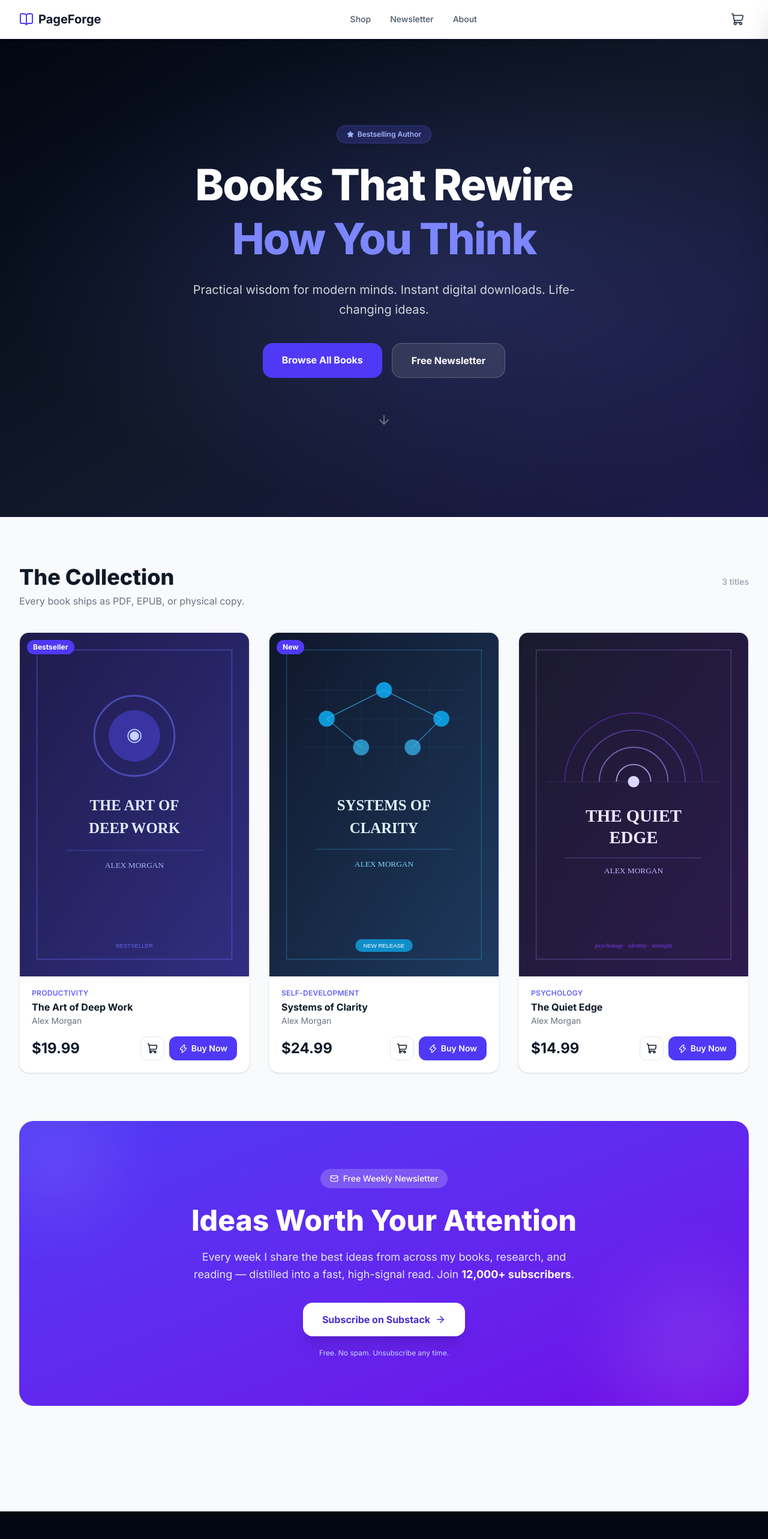
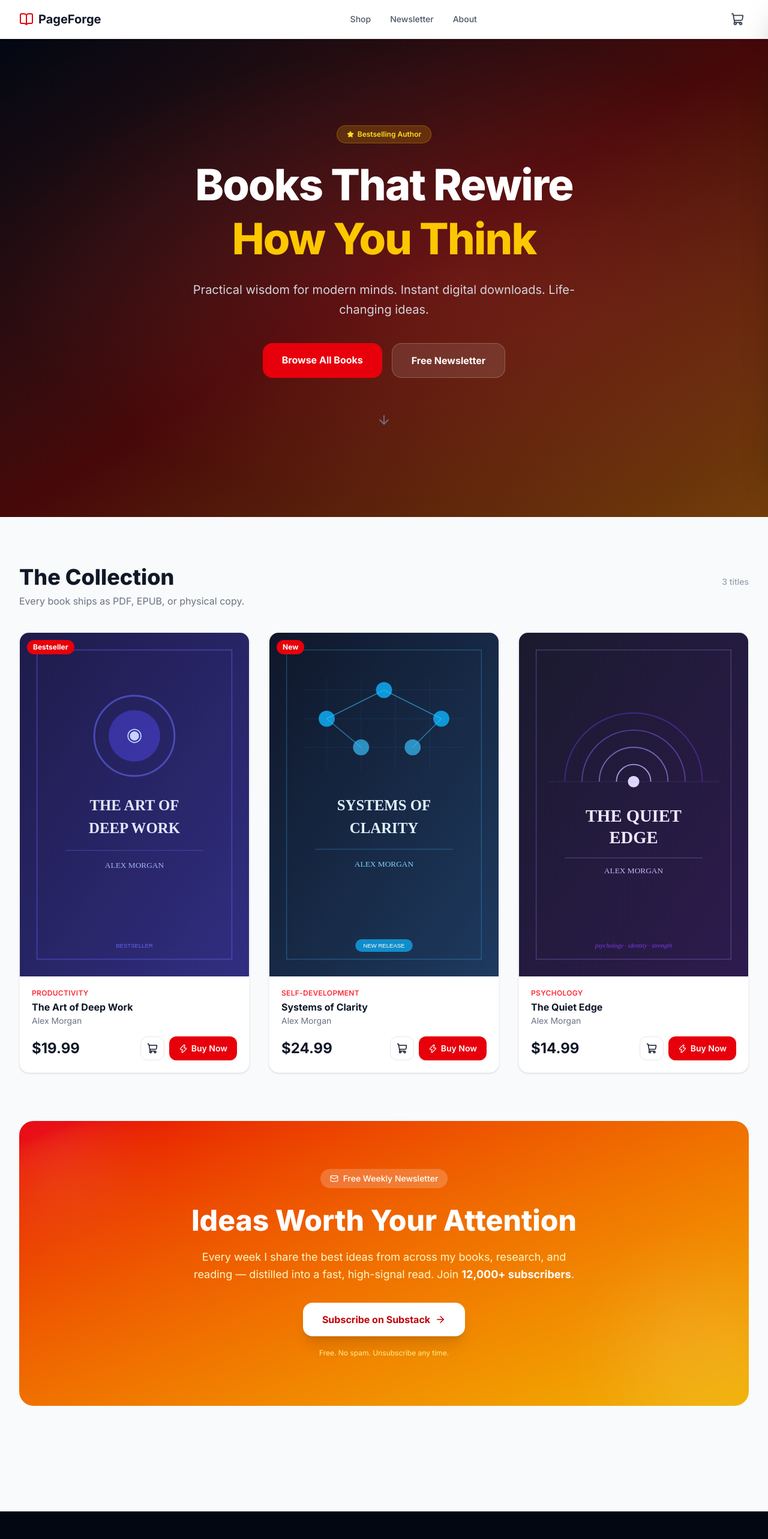
Before and after one commit to imzeddd/bookstore, a Next.js app: page / in a window 1280 px wide. Shown: the top 2566 px of the page at 60% size. Built offline with nearby package versions, Linux system fonts and the light colour scheme.

Commit message:
redesign: switch color scheme to red and yellow

```diff
--- a/src/app/cancel/page.tsx
+++ b/src/app/cancel/page.tsx
@@ -19,7 +19,7 @@ export default function CancelPage() {
         </p>
         <Link
           href="/"
-          className="inline-block bg-indigo-600 hover:bg-indigo-700 text-white font-bold px-8 py-4 rounded-2xl transition-colors"
+          className="inline-block bg-red-600 hover:bg-red-700 text-white font-bold px-8 py-4 rounded-2xl transition-colors"
         >
           Return to Shop
         </Link>
--- a/src/app/page.tsx
+++ b/src/app/page.tsx
@@ -7,17 +7,17 @@ export default function HomePage() {
   return (
     <>
       {/* Hero */}
-      <section className="relative bg-gradient-to-br from-gray-950 via-gray-900 to-indigo-950 text-white overflow-hidden">
+      <section className="relative bg-gradient-to-br from-gray-950 via-red-950 to-yellow-900 text-white overflow-hidden">
         <div className="absolute inset-0 opacity-20"
-          style={{ backgroundImage: "radial-gradient(ellipse at 60% 50%, #6366f1 0%, transparent 70%)" }}
+          style={{ backgroundImage: "radial-gradient(ellipse at 60% 50%, #ef4444 0%, transparent 70%)" }}
         />
         <div className="relative max-w-7xl mx-auto px-4 sm:px-6 lg:px-8 py-24 md:py-36 flex flex-col items-center text-center">
-          <span className="inline-flex items-center gap-1.5 bg-indigo-500/20 border border-indigo-500/30 text-indigo-300 text-xs font-semibold px-4 py-1.5 rounded-full mb-6">
+          <span className="inline-flex items-center gap-1.5 bg-yellow-500/20 border border-yellow-500/30 text-yellow-300 text-xs font-semibold px-4 py-1.5 rounded-full mb-6">
             <Star size={12} fill="currentColor" /> Bestselling Author
           </span>
           <h1 className="text-4xl sm:text-6xl md:text-7xl font-extrabold leading-tight tracking-tight max-w-4xl">
             Books That Rewire <br className="hidden md:block" />
-            <span className="text-indigo-400">How You Think</span>
+            <span className="text-yellow-400">How You Think</span>
           </h1>
           <p className="mt-6 text-gray-300 text-lg md:text-xl max-w-2xl leading-relaxed">
             Practical wisdom for modern minds. Instant digital downloads. Life-changing ideas.
@@ -25,7 +25,7 @@ export default function HomePage() {
           <div className="flex flex-col sm:flex-row gap-4 mt-10">
             <a
               href="#books"
-              className="bg-indigo-600 hover:bg-indigo-500 text-white font-bold px-8 py-4 rounded-2xl transition-colors text-base"
+              className="bg-red-600 hover:bg-red-500 text-white font-bold px-8 py-4 rounded-2xl transition-colors text-base"
             >
               Browse All Books
             </a>
--- a/src/app/success/page.tsx
+++ b/src/app/success/page.tsx
@@ -20,7 +20,7 @@ export default function SuccessPage() {
         </p>
         <Link
           href="/"
-          className="inline-block bg-indigo-600 hover:bg-indigo-700 text-white font-bold px-8 py-4 rounded-2xl transition-colors"
+          className="inline-block bg-red-600 hover:bg-red-700 text-white font-bold px-8 py-4 rounded-2xl transition-colors"
         >
           Back to Shop
         </Link>
--- a/src/components/BookCard.tsx
+++ b/src/components/BookCard.tsx
@@ -39,7 +39,7 @@ export default function BookCard({ book }: { book: Book }) {
           priority={false}
         />
         {book.badge && (
-          <span className="absolute top-3 left-3 bg-indigo-600 text-white text-xs font-bold px-2.5 py-1 rounded-full">
+          <span className="absolute top-3 left-3 bg-red-600 text-white text-xs font-bold px-2.5 py-1 rounded-full">
             {book.badge}
           </span>
         )}
@@ -47,11 +47,11 @@ export default function BookCard({ book }: { book: Book }) {
 
       {/* Info */}
       <div className="p-5">
-        <p className="text-xs text-indigo-500 font-semibold uppercase tracking-wide mb-1">
+        <p className="text-xs text-red-500 font-semibold uppercase tracking-wide mb-1">
           {book.category}
         </p>
         <Link href={`/book/${book.slug}`}>
-          <h3 className="font-bold text-gray-900 text-base leading-snug hover:text-indigo-600 transition-colors line-clamp-2">
+          <h3 className="font-bold text-gray-900 text-base leading-snug hover:text-red-600 transition-colors line-clamp-2">
             {book.title}
           </h3>
         </Link>
@@ -64,14 +64,14 @@ export default function BookCard({ book }: { book: Book }) {
           <div className="flex gap-2">
             <button
               onClick={() => addItem(book, book.formats[0])}
-              className="p-2.5 rounded-xl border border-gray-200 hover:border-indigo-400 hover:text-indigo-600 transition-colors"
+              className="p-2.5 rounded-xl border border-gray-200 hover:border-red-400 hover:text-red-600 transition-colors"
               aria-label="Add to cart"
             >
               <ShoppingCart size={18} />
             </button>
             <button
               onClick={handleBuyNow}
-              className="flex items-center gap-1.5 bg-indigo-600 hover:bg-indigo-700 text-white text-sm font-semibold px-4 py-2.5 rounded-xl transition-colors"
+              className="flex items-center gap-1.5 bg-red-600 hover:bg-red-700 text-white text-sm font-semibold px-4 py-2.5 rounded-xl transition-colors"
             >
               <Zap size={15} />
               Buy Now
--- a/src/components/CartDrawer.tsx
+++ b/src/components/CartDrawer.tsx
@@ -80,7 +80,7 @@ export default function CartDrawer({ open, onClose }: Props) {
                     <p className="font-semibold text-gray-900 text-sm leading-tight truncate">
                       {item.book.title}
                     </p>
-                    <p className="text-xs text-indigo-600 uppercase font-medium mt-0.5">
+                    <p className="text-xs text-red-600 uppercase font-medium mt-0.5">
                       {item.format}
                     </p>
                     <div className="flex items-center gap-3 mt-2">
@@ -129,7 +129,7 @@ export default function CartDrawer({ open, onClose }: Props) {
             </div>
             <button
               onClick={handleCheckout}
-              className="w-full bg-indigo-600 hover:bg-indigo-700 text-white font-bold py-3.5 rounded-xl transition-colors text-sm"
+              className="w-full bg-red-600 hover:bg-red-700 text-white font-bold py-3.5 rounded-xl transition-colors text-sm"
             >
               Checkout with Stripe
             </button>
--- a/src/components/Footer.tsx
+++ b/src/components/Footer.tsx
@@ -8,7 +8,7 @@ export default function Footer() {
         {/* Brand */}
         <div>
           <div className="flex items-center gap-2 text-white font-bold text-lg mb-3">
-            <BookOpen size={20} className="text-indigo-400" />
+            <BookOpen size={20} className="text-yellow-400" />
             PageForge
           </div>
           <p className="text-sm leading-relaxed">
--- a/src/components/Navbar.tsx
+++ b/src/components/Navbar.tsx
@@ -17,22 +17,22 @@ export default function Navbar() {
         <div className="max-w-7xl mx-auto px-4 sm:px-6 lg:px-8 h-16 flex items-center justify-between">
           {/* Logo */}
           <Link href="/" className="flex items-center gap-2 font-bold text-xl text-gray-900">
-            <BookOpen className="text-indigo-600" size={24} />
+            <BookOpen className="text-red-600" size={24} />
             <span>PageForge</span>
           </Link>
 
           {/* Desktop nav */}
           <div className="hidden md:flex items-center gap-8 text-sm font-medium text-gray-600">
-            <Link href="/" className="hover:text-indigo-600 transition-colors">Shop</Link>
+            <Link href="/" className="hover:text-red-600 transition-colors">Shop</Link>
             <a
               href="https://zanwer25.substack.com"
               target="_blank"
               rel="noopener noreferrer"
-              className="hover:text-indigo-600 transition-colors"
+              className="hover:text-red-600 transition-colors"
             >
               Newsletter
             </a>
-            <Link href="/#about" className="hover:text-indigo-600 transition-colors">About</Link>
+            <Link href="/#about" className="hover:text-red-600 transition-colors">About</Link>
           </div>
 
           {/* Cart + Mobile toggle */}
@@ -44,7 +44,7 @@ export default function Navbar() {
             >
               <ShoppingCart size={22} className="text-gray-700" />
               {totalItems > 0 && (
-                <span className="absolute -top-1 -right-1 bg-indigo-600 text-white text-xs font-bold w-5 h-5 rounded-full flex items-center justify-center">
+                <span className="absolute -top-1 -right-1 bg-red-600 text-white text-xs font-bold w-5 h-5 rounded-full flex items-center justify-center">
                   {totalItems > 9 ? "9+" : totalItems}
                 </span>
               )}
@@ -62,17 +62,17 @@ export default function Navbar() {
         {/* Mobile menu */}
         {menuOpen && (
           <div className="md:hidden border-t border-gray-100 bg-white px-4 py-4 flex flex-col gap-4 text-sm font-medium text-gray-700">
-            <Link href="/" onClick={() => setMenuOpen(false)} className="hover:text-indigo-600">Shop</Link>
+            <Link href="/" onClick={() => setMenuOpen(false)} className="hover:text-red-600">Shop</Link>
             <a
               href="https://zanwer25.substack.com"
               target="_blank"
               rel="noopener noreferrer"
               onClick={() => setMenuOpen(false)}
-              className="hover:text-indigo-600"
+              className="hover:text-red-600"
             >
               Newsletter
             </a>
-            <Link href="/#about" onClick={() => setMenuOpen(false)} className="hover:text-indigo-600">About</Link>
+            <Link href="/#about" onClick={() => setMenuOpen(false)} className="hover:text-red-600">About</Link>
           </div>
         )}
       </nav>
--- a/src/components/SubstackBanner.tsx
+++ b/src/components/SubstackBanner.tsx
@@ -2,7 +2,7 @@ import { Mail, ArrowRight } from "lucide-react";
 
 export default function SubstackBanner() {
   return (
-    <section className="bg-gradient-to-br from-indigo-600 to-violet-700 rounded-3xl px-8 py-14 md:py-20 text-white text-center relative overflow-hidden">
+    <section className="bg-gradient-to-br from-red-600 to-yellow-500 rounded-3xl px-8 py-14 md:py-20 text-white text-center relative overflow-hidden">
       {/* Decorative blobs */}
       <div className="absolute -top-10 -left-10 w-48 h-48 bg-white/10 rounded-full blur-3xl" />
       <div className="absolute -bottom-10 -right-10 w-64 h-64 bg-white/10 rounded-full blur-3xl" />
@@ -16,7 +16,7 @@ export default function SubstackBanner() {
         <h2 className="text-3xl md:text-5xl font-extrabold leading-tight mb-4">
           Ideas Worth Your Attention
         </h2>
-        <p className="text-indigo-100 text-lg mb-8 leading-relaxed">
+        <p className="text-yellow-100 text-lg mb-8 leading-relaxed">
           Every week I share the best ideas from across my books, research, and
           reading — distilled into a fast, high-signal read. Join&nbsp;
           <strong className="text-white">12,000+ subscribers</strong>.
@@ -26,13 +26,13 @@ export default function SubstackBanner() {
           href="https://zanwer25.substack.com"
           target="_blank"
           rel="noopener noreferrer"
-          className="inline-flex items-center gap-2 bg-white text-indigo-700 font-bold px-8 py-4 rounded-2xl hover:bg-indigo-50 transition-colors text-base shadow-xl"
+          className="inline-flex items-center gap-2 bg-white text-red-700 font-bold px-8 py-4 rounded-2xl hover:bg-yellow-50 transition-colors text-base shadow-xl"
         >
           Subscribe on Substack
           <ArrowRight size={18} />
         </a>
 
-        <p className="text-indigo-200 text-xs mt-5">
+        <p className="text-yellow-200 text-xs mt-5">
           Free. No spam. Unsubscribe any time.
         </p>
       </div>
```
Also changed, not shown: src/app/book/[slug]/page.tsx (+5 -5 lines).
